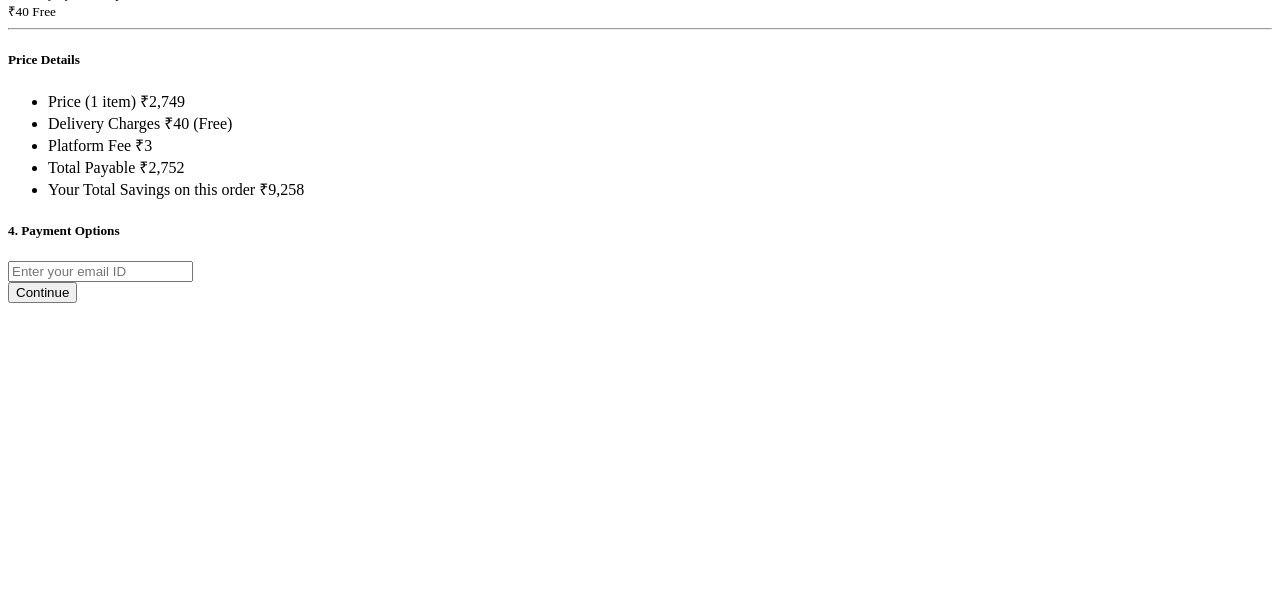
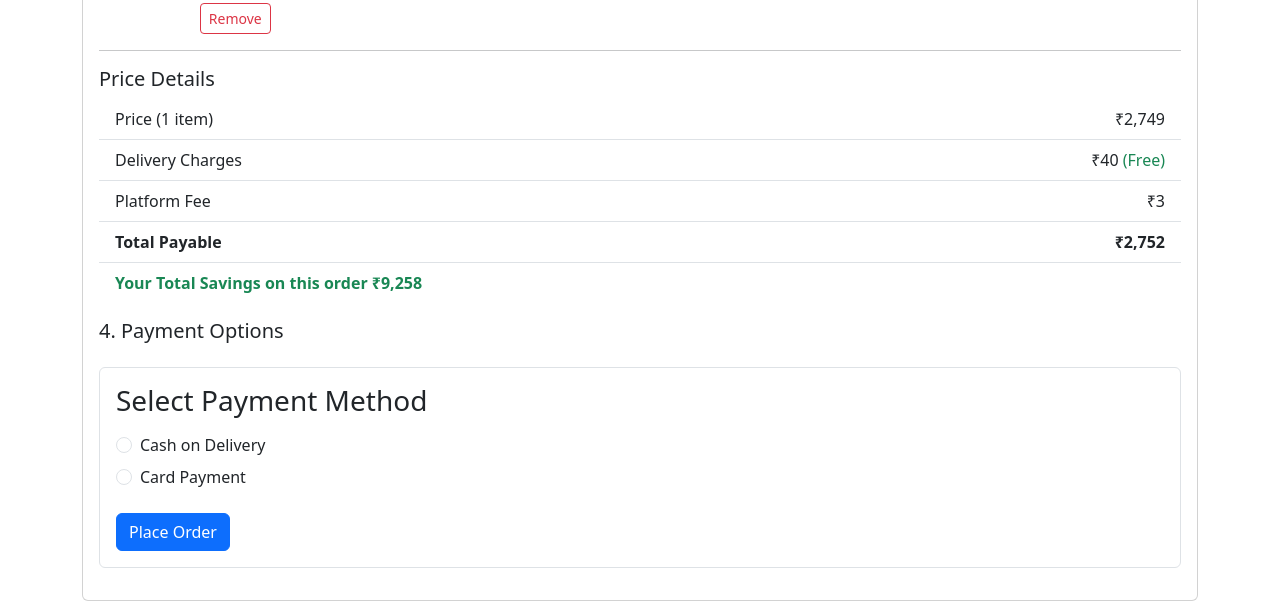
Before and after one commit to NitenSapkota175/ZypherCart, a Django app: page /orders/checkout/e9d51af4-bc26-4041-a53d-0683ec7199d5 in a window 1280 px wide. Shown: the part 460-1061 px from the top of the page. Before the commit the page ends 763 px from the top, so only its background shows below. Run offline with Django 5.2, Linux system fonts and the light colour scheme; a user stored in the database is signed in; data comes from the database, SQL or seed files in the repository; some libraries are stand-ins or nearby versions.

Commit message:
card payment and upi add

```diff
--- a/ZypherCart/settings.py
+++ b/ZypherCart/settings.py
@@ -31,7 +31,8 @@ INSTALLED_APPS = [
     'core',
     'accounts',
     'products',
-    'orders'
+    'orders',
+    'razorpay'
 
 ]
 
--- a/orders/templates/orders/checkout.html
+++ b/orders/templates/orders/checkout.html
@@ -1,3 +1,5 @@
+{% extends "core/base.html" %}
+
 {%block content%}
 
 <div class="container mt-4">
@@ -76,12 +78,29 @@
             <!-- Payment Option -->
             <div class="mb-3">
                 <h5>4. Payment Options</h5>
-                <input type="email" class="form-control" placeholder="Enter your email ID">
-            </div>
+                    <!-- checkout.html -->
+  <!-- checkout.html -->
+<form action="{% url 'Checkout' product.product_id %}" method="POST" class="mt-4 p-3 border rounded">
+    {% csrf_token %}
+    <h3 class="mb-3">Select Payment Method</h3>
 
-            <div class="d-flex justify-content-end">
-                <button class="btn btn-primary">Continue</button>
-            </div>
+    <div class="form-check mb-2">
+        <input class="form-check-input" type="radio" name="payment_method" id="cod" value="COD" required>
+        <label class="form-check-label" for="cod">
+            Cash on Delivery
+        </label>
+    </div>
+
+    <div class="form-check mb-4">
+        <input class="form-check-input" type="radio" name="payment_method" id="online" value="ONLINE" required>
+        <label class="form-check-label" for="online">
+            Card Payment
+        </label>
+    </div>
+
+    <button type="submit" class="btn btn-primary btn-block">Place Order</button>
+</form>
+
         </div>
     </div>
 </div>
--- a/orders/urls.py
+++ b/orders/urls.py
@@ -5,5 +5,6 @@ urlpatterns = [
             path('addtocart/<uuid:id>',views.AddToCart,name='AddToCart'),
             path('cart/',views.CartPage,name="CartPage"),
             path('remove_items/<uuid:id>',views.RemoveItems,name='RemoveItems'),
-            path('checkout/<uuid:id>',views.Checkout,name="Checkout")
+            path('checkout/<uuid:id>',views.Checkout,name="Checkout"),
+            path('payment/success/', views.PaymentSuccessView,name='payment_success')
 ]
--- a/orders/views.py
+++ b/orders/views.py
@@ -1,10 +1,16 @@
-from django.shortcuts import render,HttpResponseRedirect,redirect
+from django.shortcuts import render,HttpResponseRedirect,redirect,get_object_or_404
 from . models import Cart,CartItems
 from products.models import Product
 from accounts.models import Address,Contact
 from accounts.forms import AddressForm,ContactForm
 from django.db.models import Sum
-
+from . models import Order,OrderItem
+from core.razor_clients import client
+from django.conf import settings
+from decimal import Decimal
+from django.views.decorators.csrf import csrf_exempt
+from django.http import HttpResponseBadRequest
+import logging
 def CartPage(request):
         cart_items = CartItems.objects.filter(cart__user = request.user)
         total_price = cart_items.aggregate(total=Sum('price'))
@@ -51,31 +57,107 @@ def RemoveItems(request,id):
                     cart_item.delete()
         return redirect('/')
 
-def Checkout(request,id):
 
-      if request.method == 'POST':
+def Checkout(request, id):
+    user = request.user
 
-            user = request.user
-            address_is_exists = Address.objects.filter(user=user).exists()
-            contact_is_exists = Contact.objects.filter(user=user).exists()
+    address_is_exists = Address.objects.filter(user=user).exists()
+    contact_is_exists = Contact.objects.filter(user=user).exists()
 
-            if address_is_exists != True:
+    if not address_is_exists:
+        address_form = AddressForm()
+        return render(request, 'accounts/address.html', {'forms': address_form})
 
-                    address =   AddressForm()
-                    return render(request,'accounts/address.html',{'forms' : address})
+    if not contact_is_exists:
+        contact_form = ContactForm()
+        return render(request, 'accounts/contact.html', {'forms': contact_form})
 
-            if contact_is_exists != True:
+    address = Address.objects.get(user=user)
+    contact = Contact.objects.get(user=user)
+    product = get_object_or_404(Product, pk=id)
 
-                    contact =   ContactForm()
-                    return render(request,'accounts/contact.html',{'forms' : contact})
+    # Convert amount to paise for Razorpay
+    amount_in_paise = int(product.price * Decimal(100))
+
+    if request.method == 'POST':
+        payment_method = request.POST.get('payment_method')
+
+        # Create an order
+        order = Order.objects.create(
+            user=user,
+            amount=product.price,  # Store price in INR
+            payment_method=payment_method,
+            payment_status='Pending',
+            is_paid=False
+        )
+
+        if payment_method in ['ONLINE', 'UPI']:
+            # Create Razorpay order
+            razorpay_order = client.order.create({
+                "amount": amount_in_paise,  # Send amount in paise
+                "currency": "INR",
+                "payment_capture": "1"
+            })
+            order.order_id = razorpay_order['id']  # Save Razorpay order ID
+            order.save()
+
+            context = {
+                'razorpay_key': settings.RAZORPAY_KEY_ID,
+                'razorpay_order_id': razorpay_order['id'],
+                'amount': amount_in_paise,  # Pass amount in paise for Razorpay
+                'amount_in_rupees': product.price,  # Pass amount in rupees for display
+                'order': order,
+                'product': product,
+                'address': address,
+                'contact': contact
+            }
+            return render(request, 'orders/payment.html', context)
+
+        elif payment_method == 'COD':
+            order.payment_status = 'Pending'
+            order.save()
+            return redirect('order_success', order_id=order.id)
+
+    context = {
+        'address': address,
+        'contact': contact,
+        'product': product
+    }
+    return render(request, 'orders/checkout.html', context)
 
 
-      address = Address.objects.get(user=request.user)
-      contact = Contact.objects.get(user=request.user)
-      print(address.city)
+logger = logging.getLogger(__name__)
 
+@csrf_exempt
+def PaymentSuccessView(request):
+    if request.method == "POST":
+        try:
+            razorpay_payment_id = request.POST.get('razorpay_payment_id')
+            razorpay_order_id = request.POST.get('razorpay_order_id')
+            razorpay_signature = request.POST.get('razorpay_signature')
 
-      context = {'address' : address , 'contact' : contact }
+            # Verify the payment signature
+            params_dict = {
+                'razorpay_order_id': razorpay_order_id,
+                'razorpay_payment_id': razorpay_payment_id,
+                'razorpay_signature': razorpay_signature
+            }
 
+            client.utility.verify_payment_signature(params_dict)
 
-      return render(request,'orders/checkout.html',context)
+            # If successful, mark the order as paid
+            order = Order.objects.get(order_id=razorpay_order_id)
+            order.payment_id = razorpay_payment_id
+            order.payment_status = 'Completed'
+            order.is_paid = True
+            order.razorpay_signature = razorpay_signature
+            order.save()
+
+            return render(request, 'orders/success.html', {'order': order})
+        except Exception as e:
+            logger.info(f"Payment ID: {razorpay_payment_id}, Order ID: {razorpay_order_id}, Signature: {razorpay_signature}")
+
+            logger.error(f"Payment verification failed: {e}")
+            return HttpResponseBadRequest("Payment verification failed.")
+
+    return HttpResponseBadRequest("Invalid request method.")
```
Also changed, not shown: orders/admin.py (+11 -1 lines), orders/models.py (+4 -4 lines), orders/templates/orders/cart.html (+1 -6 lines), orders/templates/orders/payment.html (added, +42 -0 lines), orders/templates/orders/success.html (added, +27 -0 lines), db.sqlite3, orders/migrations/0003_remove_order_max_length_order_payment_method.py (added), orders/migrations/0004_remove_order_paymet_status_order_payment_status.py (added), orders/migrations/0005_order_created_at_alter_order_order_id.py (added).
